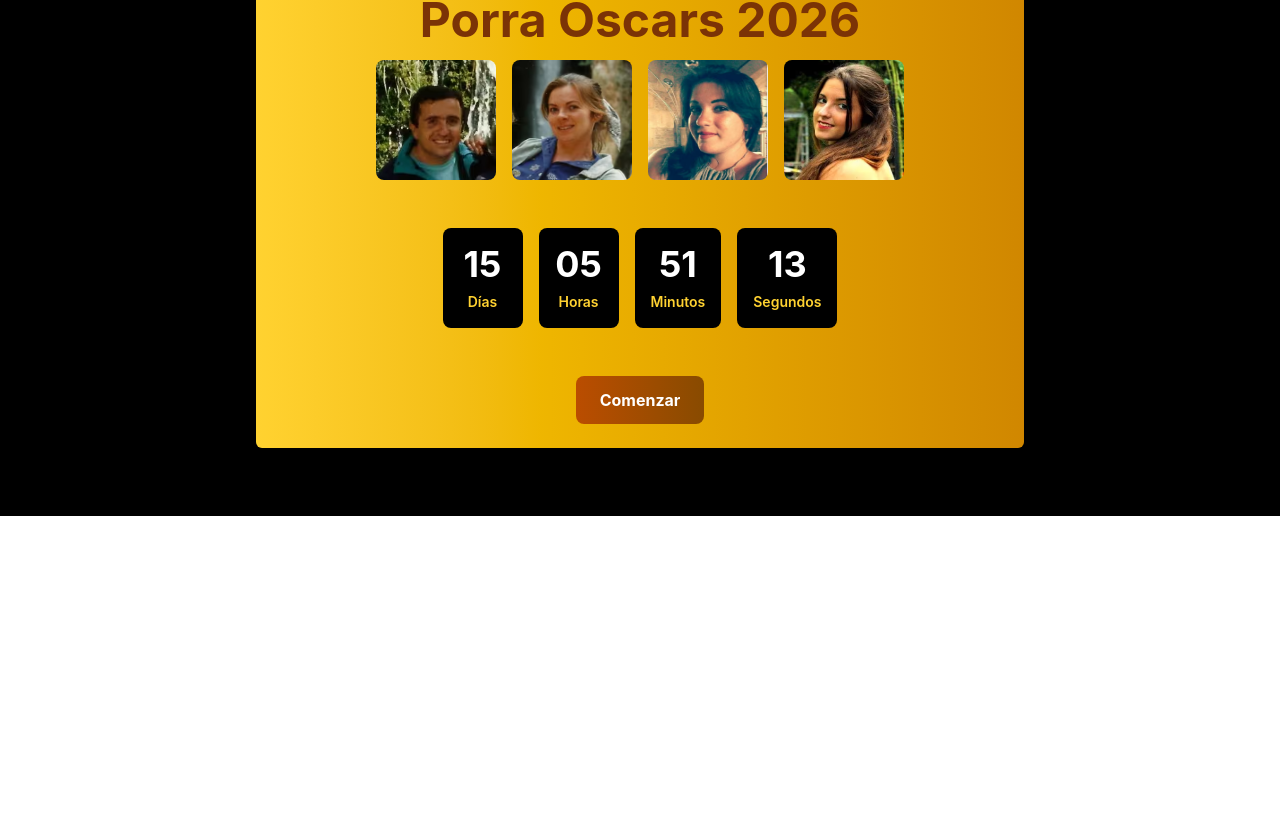
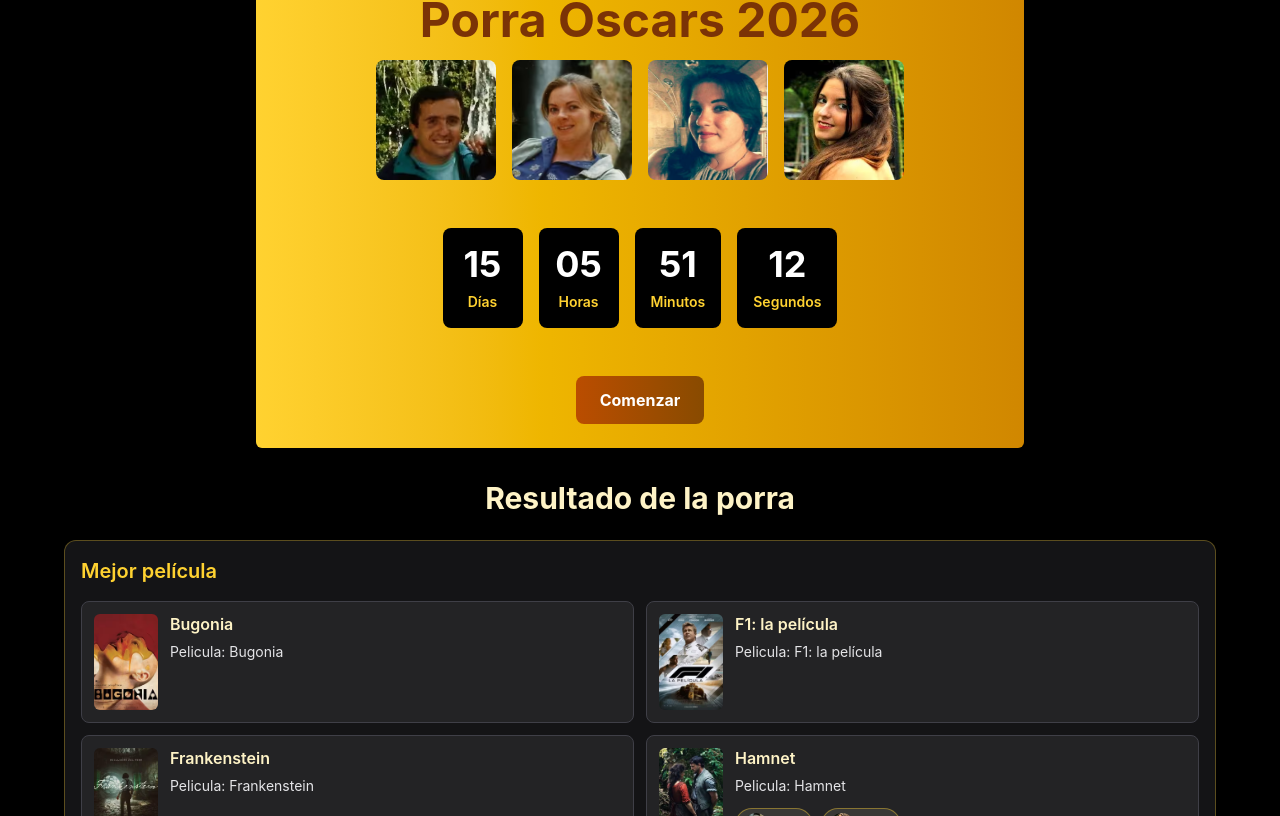
Before and after one commit to baselga/oscars-2026, a React (Vite) app: page / in a window 1280 px wide. Shown: the part 284-1100 px from the top of the page. Before the commit the page ends 800 px from the top, so only its background shows below. Built offline with nearby package versions, Linux system fonts and the light colour scheme.

Commit message:
refactor: modulariza PoolResult en carpeta dedicada

```diff
--- a/src/App.tsx
+++ b/src/App.tsx
@@ -1,6 +1,8 @@
 import { Countdown } from "./componets/Countdown";
 import { HeaderPage } from "./componets/HeaderPage";
 import { PredictionForm } from "./componets/PredictionForm";
+import { PoolResult } from "./componets/PoolResult";
+import oscars2026Nominations, { players } from "./data";
 
 function App() {
   return (
@@ -16,23 +18,51 @@
           </h1>
           <div className="flex flex-wrap gap-4 items-center justify-center">
             <div className="rounded-lg overflow-hidden">
-              <img src="players/antonio.avif" alt="Antonio" width={120} height={120} className="aspect-square" />
+              <img
+                src="players/antonio.avif"
+                alt="Antonio"
+                width={120}
+                height={120}
+                className="aspect-square"
+              />
             </div>
             <div className="rounded-lg overflow-hidden">
-              <img src="players/tonyi.avif" alt="Toñi" width={120} height={120} className="aspect-square" />
+              <img
+                src="players/tonyi.avif"
+                alt="Toñi"
+                width={120}
+                height={120}
+                className="aspect-square"
+              />
             </div>
             <div className="rounded-lg overflow-hidden">
-              <img src="players/ruth.avif" alt="Ruth" width={120} height={120} className="aspect-square" />
+              <img
+                src="players/ruth.avif"
+                alt="Ruth"
+                width={120}
+                height={120}
+                className="aspect-square"
+              />
             </div>
             <div className="rounded-lg overflow-hidden">
-              <img src="players/sara.avif" alt="Sara" width={120} height={120} className="aspect-square" />
+              <img
+                src="players/sara.avif"
+                alt="Sara"
+                width={120}
+                height={120}
+                className="aspect-square"
+              />
             </div>
           </div>
           <Countdown />
           <div className="flex justify-center">
             <PredictionForm />
           </div>
-          {/* <Nominations /> */}
+        </div>
+
+        <div className="max-w-6xl w-full mx-auto mt-8 pb-10">
+          {players.length ===
+            Object.keys(oscars2026Nominations.pool).length && <PoolResult />}
         </div>
       </div>
     </div>
--- a/src/componets/Nominations.tsx
+++ /dev/null
@@ -1,15 +0,0 @@
-import oscars2026Nominations from "../data";
-import { CategoryBox } from "./CategoryBox";
-
-export const Nominations = () => {
-  return (
-    <section className="mt-4 flex flex-col gap-4">
-      <h2 className="text-amber-900 text-3xl font-bold text-center">
-        Nominaciones {oscars2026Nominations.year}
-      </h2>
-      {oscars2026Nominations.categories.map((category) => (
-        <CategoryBox key={category.id} category={category} />
-      ))}
-    </section>
-  );
-};
--- /dev/null
+++ b/src/componets/PoolResult/CategoryResult.tsx
@@ -0,0 +1,31 @@
+import type { Category } from "../../data";
+import { NominationCard } from "./NominationCard";
+import type { VotersByNomination } from "./PoolResult.types";
+
+type CategoryResultProps = {
+  category: Category;
+  votersByNomination: VotersByNomination;
+};
+
+export const CategoryResult = ({ category, votersByNomination }: CategoryResultProps) => {
+  return (
+    <article className="rounded-xl border border-amber-300/30 bg-zinc-900/85 p-4 shadow-lg">
+      <h3 className="text-xl font-semibold text-amber-300 mb-4">{category.name}</h3>
+
+      <div className="grid gap-3 md:grid-cols-2">
+        {category.nominations.map((nomination) => {
+          const voters = votersByNomination.get(nomination.slug) ?? [];
+
+          return (
+            <NominationCard
+              key={`${category.id}-${nomination.slug}`}
+              categoryId={category.id}
+              nomination={nomination}
+              voters={voters}
+            />
+          );
+        })}
+      </div>
+    </article>
+  );
+};
--- /dev/null
+++ b/src/componets/PoolResult/NominationCard.tsx
@@ -0,0 +1,83 @@
+import type { Nomination } from "../../data";
+import type { Voter } from "./PoolResult.types";
+
+const FALLBACK_NOMINATION_IMAGE = "placeholder.avif";
+
+const nominationDetailRules: Array<{ key: keyof Nomination; label: string }> = [
+  { key: "nominee", label: "Nominado" },
+  { key: "film", label: "Pelicula" },
+  { key: "song", label: "Cancion" },
+  { key: "country", label: "Pais" },
+  { key: "productionDesign", label: "Diseno produccion" },
+  { key: "setDecoration", label: "Decoracion set" },
+];
+
+const getNominationTitle = (nomination: Nomination): string => {
+  return nomination.film ?? nomination.nominee ?? nomination.song ?? nomination.slug;
+};
+
+const getNominationDetails = (nomination: Nomination): string[] => {
+  return nominationDetailRules.flatMap(({ key, label }) => {
+    const value = nomination[key];
+    return value ? [`${label}: ${value}`] : [];
+  });
+};
+
+type NominationCardProps = {
+  categoryId: string;
+  nomination: Nomination;
+  voters: Voter[];
+};
+
+export const NominationCard = ({
+  categoryId,
+  nomination,
+  voters,
+}: NominationCardProps) => {
+  const nominationTitle = getNominationTitle(nomination);
+  const details = getNominationDetails(nomination);
+
+  return (
+    <div className="rounded-lg bg-zinc-800/80 p-3 border border-zinc-700">
+      <div className="flex gap-3">
+        <img
+          src={nomination.img ?? FALLBACK_NOMINATION_IMAGE}
+          alt={nominationTitle}
+          className="h-24 w-16 object-cover rounded-md shrink-0"
+        />
+
+        <div className="min-w-0 flex-1">
+          <p className="text-amber-100 font-semibold leading-tight">{nominationTitle}</p>
+
+          {details.length > 0 ? (
+            <ul className="mt-2 space-y-1 text-sm text-zinc-200">
+              {details.map((detail) => (
+                <li key={`${categoryId}-${nomination.slug}-${detail}`}>{detail}</li>
+              ))}
+            </ul>
+          ) : null}
+
+          <div className="mt-3">
+            {voters.length > 0 ? (
+              <div className="flex flex-wrap gap-2">
+                {voters.map((voter) => (
+                  <div
+                    key={`${nomination.slug}-${voter.id}`}
+                    className="inline-flex items-center gap-2 rounded-full border border-amber-300/40 bg-amber-100/10 px-2 py-1"
+                  >
+                    <img
+                      src={voter.img}
+                      alt={voter.name}
+                      className="h-6 w-6 rounded-full object-cover"
+                    />
+                    <span className="text-sm text-amber-100">{voter.name}</span>
+                  </div>
+                ))}
+              </div>
+            ) : null}
+          </div>
+        </div>
+      </div>
+    </div>
+  );
+};
--- /dev/null
+++ b/src/componets/PoolResult/PoolResult.types.ts
@@ -0,0 +1,4 @@
+import type { Player } from "../../data";
+
+export type Voter = Pick<Player, "id" | "name" | "img">;
+export type VotersByNomination = Map<string, Voter[]>;
--- /dev/null
+++ b/src/componets/PoolResult/index.tsx
@@ -0,0 +1,65 @@
+import oscars2026Nominations, {
+  players,
+  type Category,
+} from "../../data";
+import { CategoryResult } from "./CategoryResult";
+import type { Voter, VotersByNomination } from "./PoolResult.types";
+
+const playerById = new Map(players.map((player) => [player.id, player]));
+
+const getVotersByNomination = (category: Category): VotersByNomination => {
+  const votersByNomination = new Map<string, Voter[]>();
+
+  for (const [playerId, votes] of Object.entries(oscars2026Nominations.pool)) {
+    const vote = votes.find((entry) => entry.category === category.id);
+
+    if (!vote) {
+      continue;
+    }
+
+    const player = playerById.get(playerId);
+
+    if (!player) {
+      continue;
+    }
+
+    const currentVoters = votersByNomination.get(vote.slug) ?? [];
+    currentVoters.push({ id: player.id, name: player.name, img: player.img });
+    votersByNomination.set(vote.slug, currentVoters);
+  }
+
+  return votersByNomination;
+};
+
+const votersByCategory = new Map<string, VotersByNomination>(
+  oscars2026Nominations.categories.map((category) => [
+    category.id,
+    getVotersByNomination(category),
+  ]),
+);
+const EMPTY_VOTERS_BY_NOMINATION: VotersByNomination = new Map();
+
+export const PoolResult = () => {
+  return (
+    <section className="w-full">
+      <h2 className="text-amber-100 text-3xl font-bold text-center mb-6">
+        Resultado de la porra
+      </h2>
+
+      <div className="grid gap-5">
+        {oscars2026Nominations.categories.map((category) => {
+          const votersByNomination =
+            votersByCategory.get(category.id) ?? EMPTY_VOTERS_BY_NOMINATION;
+
+          return (
+            <CategoryResult
+              key={category.id}
+              category={category}
+              votersByNomination={votersByNomination}
+            />
+          );
+        })}
+      </div>
+    </section>
+  );
+};
```
